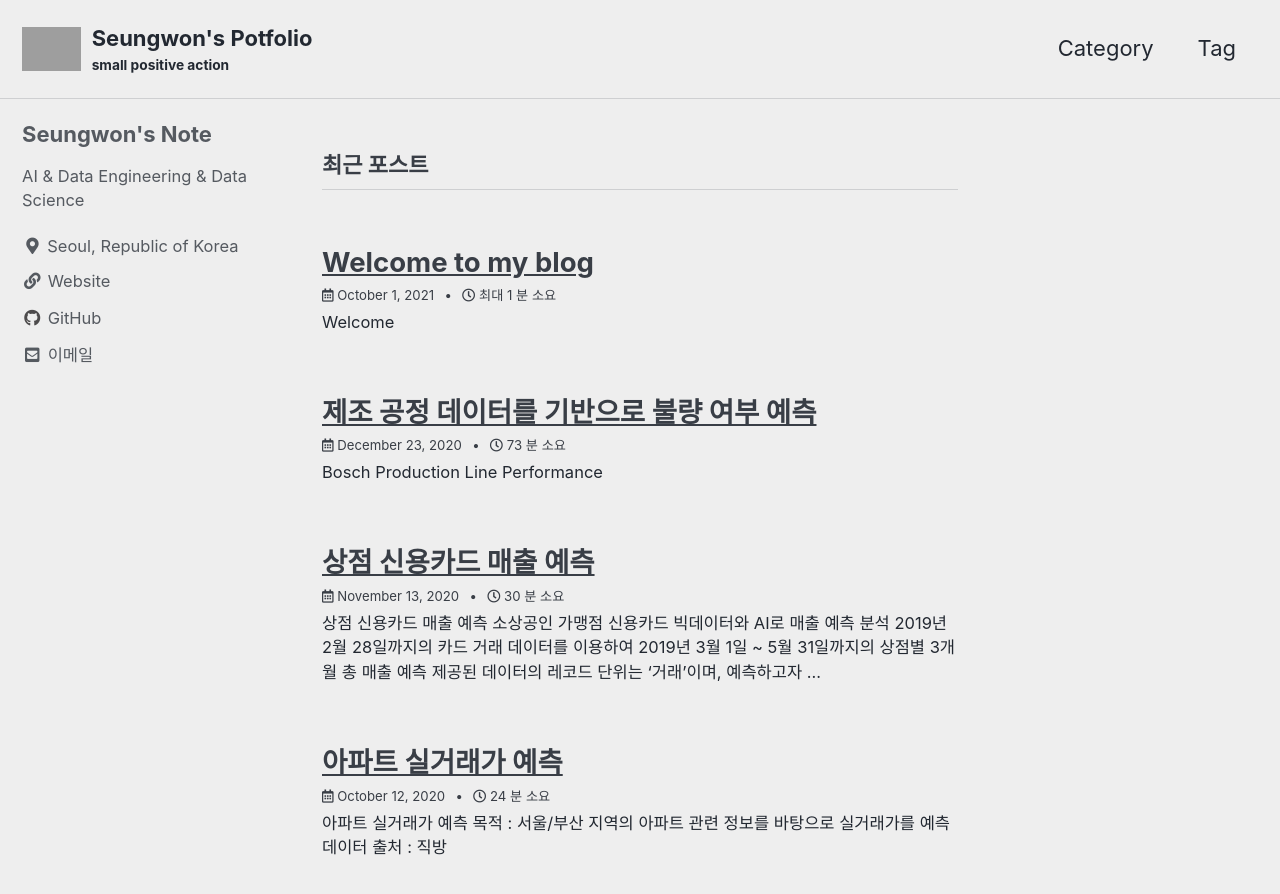
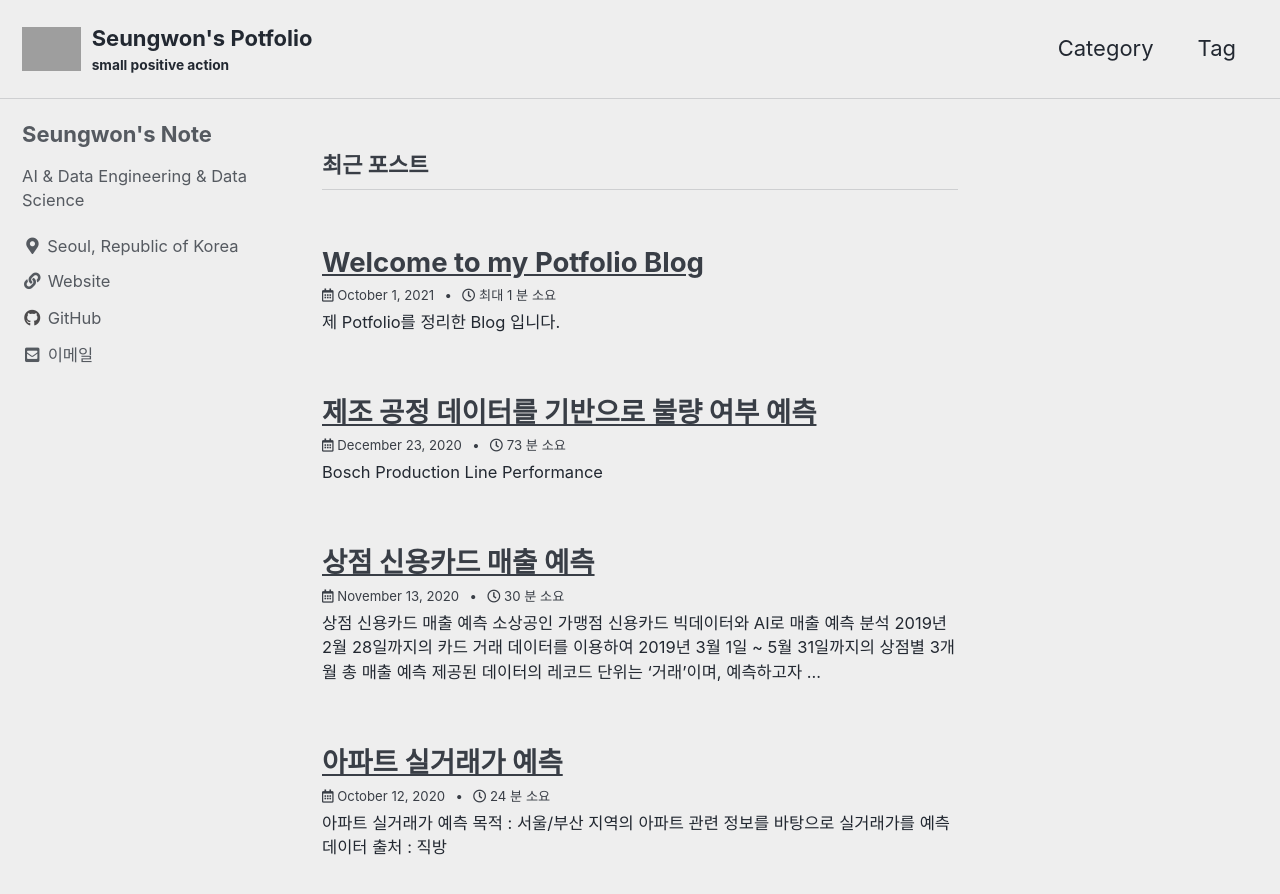
Before and after one commit to choiswonspec/choiswonspec.github.io, a Jekyll site: the page built from index.html, in a window 1280 px wide and 900 px high. Shown: the top 894 px of the window. Built offline with Jekyll 4.4.1, drawn with Linux system fonts in a browser that asks for light colours; cached includes are drawn as plain includes; the list of posts is cut into pages by our own code; grey boxes are pictures that could not be loaded.

Commit message:
Update 2021-10-01-first.md

```diff
--- a/_posts/2021-10-01-first.md
+++ b/_posts/2021-10-01-first.md
@@ -1,8 +1,8 @@
 ---
 layout: post
-title:  "Welcome to my blog"
+title:  "Welcome to my Potfolio Blog"
 ---
 
-# Welcome
+# 제 Potfolio를 정리한 Blog 입니다.
 
 this is my potfolio blog post.
```
